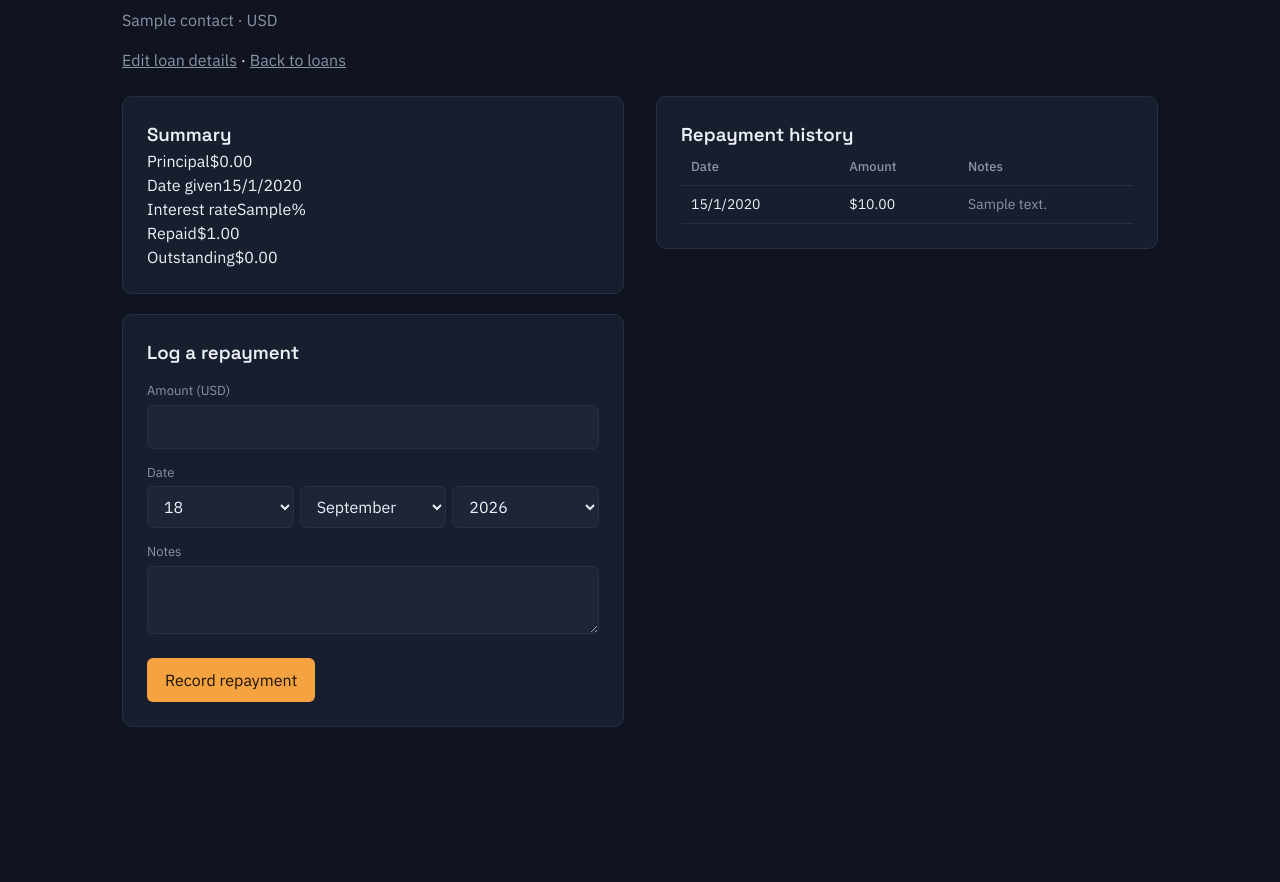
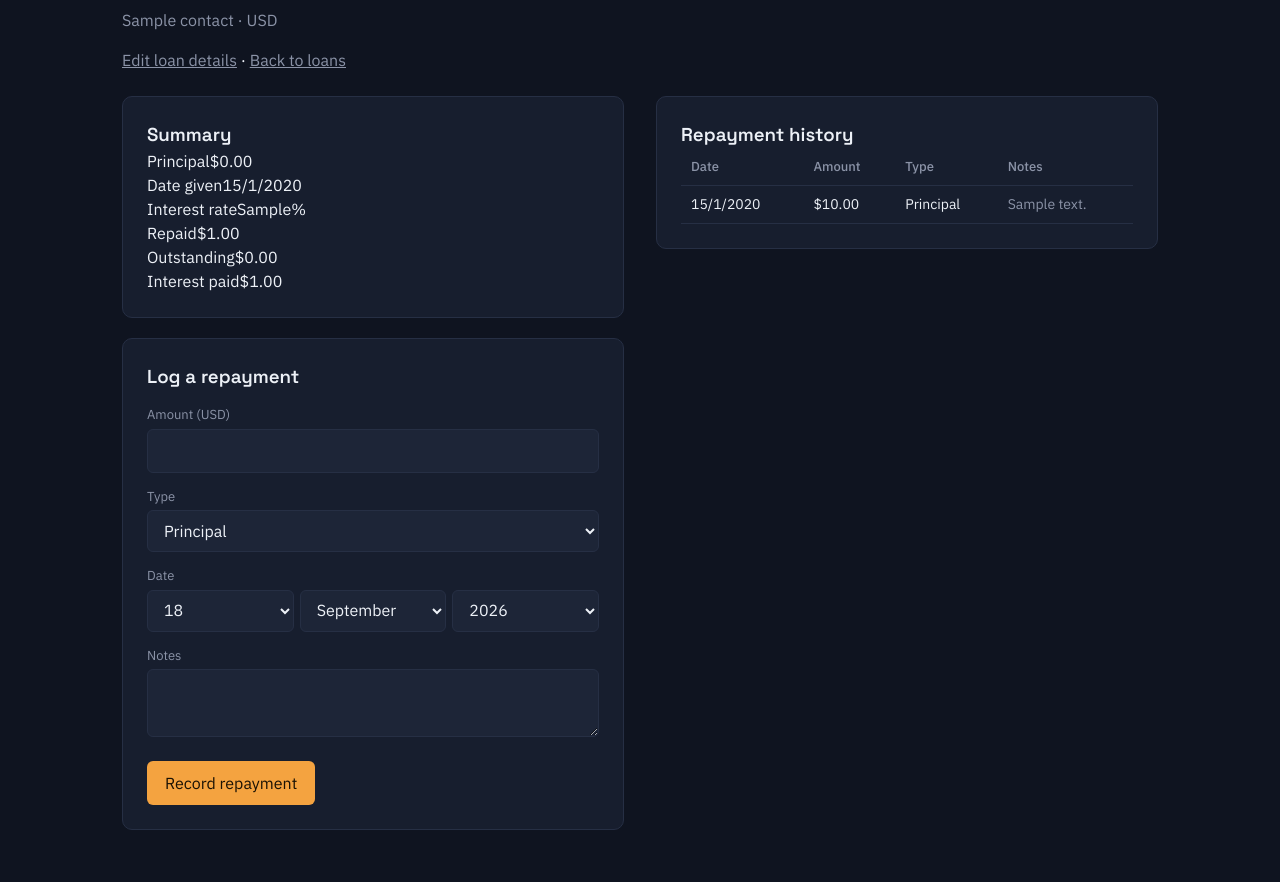
Before and after one commit to keekumar15-cpu/Home-App, a Node server app: template src/views/loans/detail.ejs in a window 1280 px wide. Shown: the part 74-956 px from the top of the page. Before the commit the page ends 801 px from the top, so only its background shows below. Run offline with Node 20, Linux system fonts and the light colour scheme; the template is opened without the code that fills it: most values are stand-ins (such as "Sample title", 1, 10 or a date in 2020).

Commit message:
Add interest recording to Loans feature
Interest payments are logged separately from principal repayments and
no longer reduce outstanding principal.

Co-Authored-By: Claude Sonnet 5 <noreply@anthropic.com>
Claude-Session: https://claude.ai/code/session_01Snuyrd6RXttKPVFkeDTkXR

```diff
--- a/src/routes/loans.js
+++ b/src/routes/loans.js
@@ -17,7 +17,7 @@ router.get('/', requireAuth, async (req, res) => {
   const totalsByCurrency = groupByCurrency(
     statuses,
     (s) => s.loan.currency,
-    (s) => ({ principal: s.principal, repaid: s.repaid, outstanding: s.outstanding })
+    (s) => ({ principal: s.principal, repaid: s.repaid, outstanding: s.outstanding, interestPaid: s.interestPaid })
   );
   res.render('loans/list', { statuses, totalsByCurrency, username: req.session.username });
 });
@@ -85,12 +85,13 @@ router.post('/:id', requireAuth, async (req, res) => {
 
 router.post('/:id/repayments', requireAuth, async (req, res) => {
   const loanId = parseInt(req.params.id, 10);
-  const { amount, notes } = req.body;
+  const { amount, notes, type } = req.body;
   if (!amount) return res.redirect(`/loans/${loanId}`);
   await prisma.loanRepayment.create({
     data: {
       loanId,
       amount,
+      type: type === 'interest' ? 'interest' : 'principal',
       date: parseDateFields(req.body, 'date'),
       notes: notes || null,
     },
--- a/src/views/loans/detail.ejs
+++ b/src/views/loans/detail.ejs
@@ -21,6 +21,7 @@
       <div class="row"><span class="k">Interest rate</span><span class="v"><%= loan.interestRate %>%</span></div>
       <div class="row"><span class="k">Repaid</span><span class="v"><%= formatMoney(status.repaid, loan.currency) %></span></div>
       <div class="row"><span class="k">Outstanding</span><span class="v"><%= formatMoney(status.outstanding, loan.currency) %></span></div>
+      <div class="row"><span class="k">Interest paid</span><span class="v"><%= formatMoney(status.interestPaid, loan.currency) %></span></div>
     </div>
 
     <div class="card">
@@ -28,6 +29,12 @@
       <form action="/loans/<%= loan.id %>/repayments" method="POST">
         <label for="amount">Amount (<%= loan.currency %>)</label>
         <input type="number" step="0.01" id="amount" name="amount" required />
+
+        <label for="type">Type</label>
+        <select id="type" name="type">
+          <option value="principal">Principal</option>
+          <option value="interest">Interest</option>
+        </select>
 
         <label for="date">Date</label>
         <%- include('../partials/date-select', { name: 'date' }) %>
@@ -47,12 +54,13 @@
         <p class="muted">No repayments recorded yet.</p>
       <% } else { %>
         <table>
-          <thead><tr><th>Date</th><th>Amount</th><th>Notes</th></tr></thead>
+          <thead><tr><th>Date</th><th>Amount</th><th>Type</th><th>Notes</th></tr></thead>
           <tbody>
             <% loan.repayments.forEach(r => { %>
               <tr>
                 <td><%= new Date(r.date).toLocaleDateString('en-IN') %></td>
                 <td><%= formatMoney(r.amount, loan.currency) %></td>
+                <td><%= r.type === 'interest' ? 'Interest' : 'Principal' %></td>
                 <td class="muted"><%= r.notes || '—' %></td>
               </tr>
             <% }) %>
--- a/src/views/loans/list.ejs
+++ b/src/views/loans/list.ejs
@@ -19,6 +19,10 @@
     <div class="metric outstanding">
       <div class="label">Outstanding</div>
       <div class="value"><%= formatMoney(totals.outstanding, cur) %></div>
+    </div>
+    <div class="metric received">
+      <div class="label">Interest received</div>
+      <div class="value"><%= formatMoney(totals.interestPaid, cur) %></div>
     </div>
   </div>
 <% }) %>
```
Also changed, not shown: src/lib/loanStatus.js (+7 -2 lines), 1 other file.
